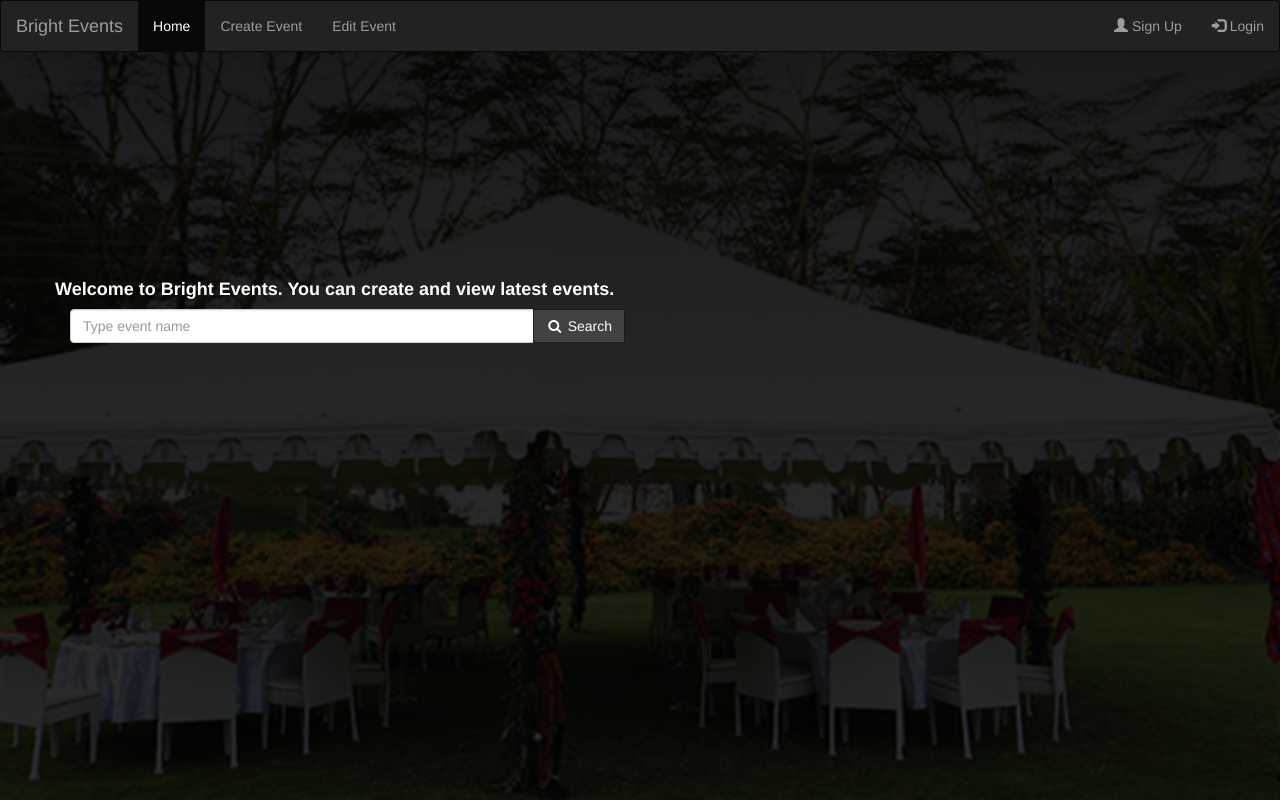
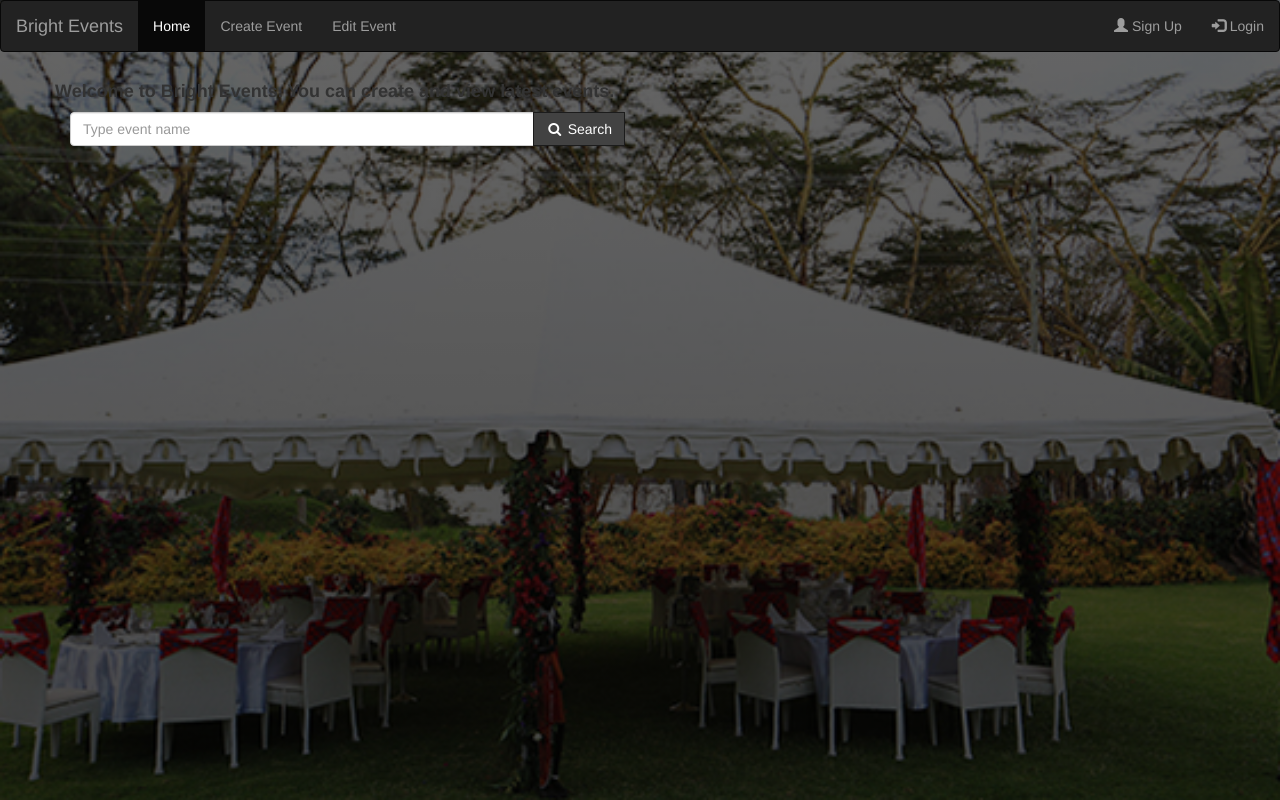
Before and after one commit to Rodgers-M/Bright_events, a Python web app: template designs/ui/templates/index.html in a window 1280 px wide. Run offline with Jinja, Linux system fonts and the light colour scheme; the template is opened without the code that fills it, so the values that code supplies are empty; some libraries are stand-ins or nearby versions.

Commit message:
(style) : correct the position of the text box

```diff
--- a/designs/ui/static/styles.css
+++ b/designs/ui/static/styles.css
@@ -15,17 +15,12 @@ html{
  * Index page styles
  * -----------------------------------------------------*/
 #bckgrndimg{
-  background-image: linear-gradient(rgba(0, 0, 0, 0.9), rgba(0, 0, 0, 0.8)), url('img/events.jpg');
+  background-image: linear-gradient(rgba(0, 0, 0, 0.6), rgba(0, 0, 0, 0.7)), url('img/events.jpg');
   background-size: cover;
   background-position: center;
   height: 100vh;
   background-attachment: fixed;
 
-}
-.text-box{
-    position: relative;
-    margin-top: 17%;
-    color: white;
 }
 .btn-search {
 	  background: #424242;
```
